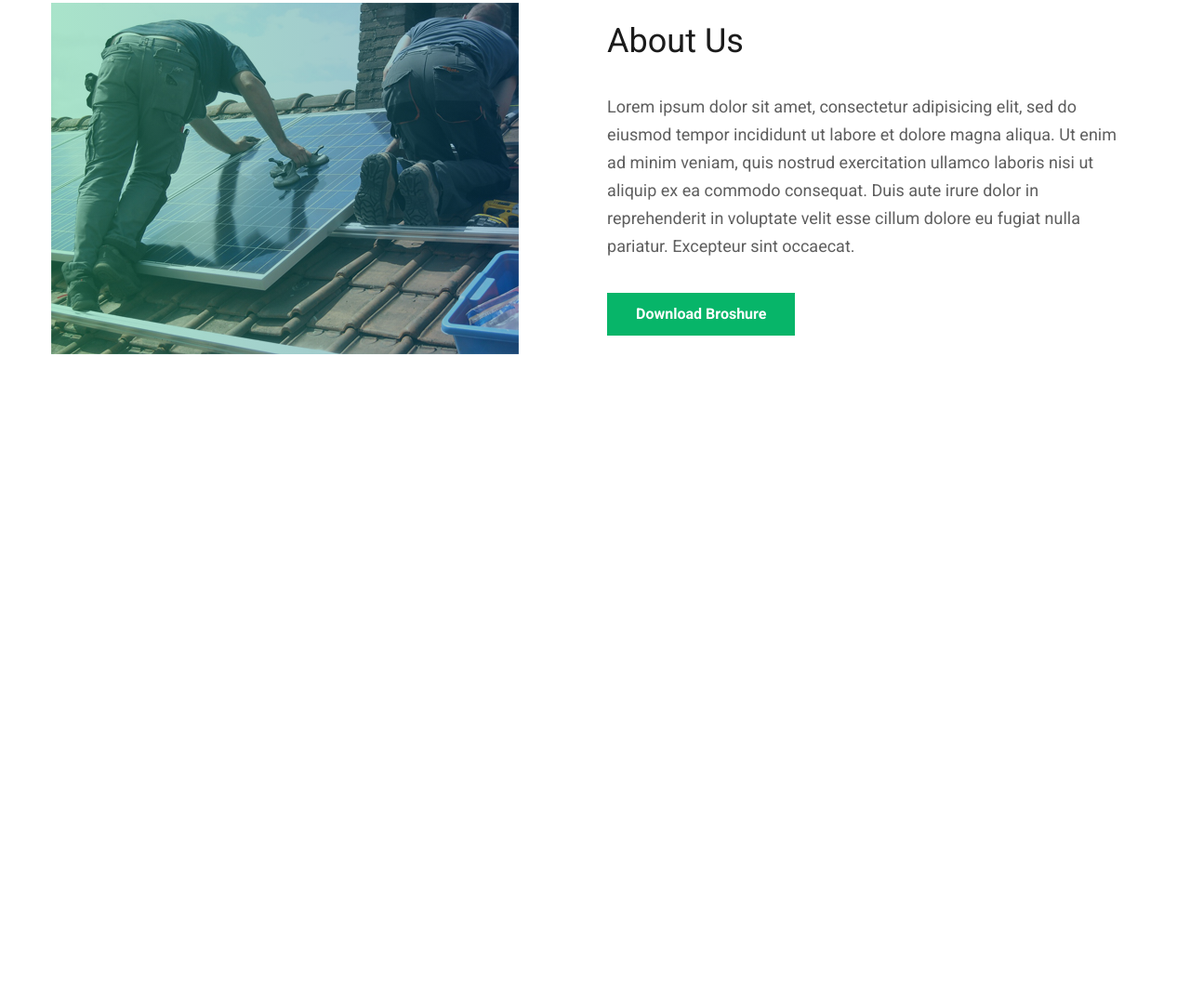
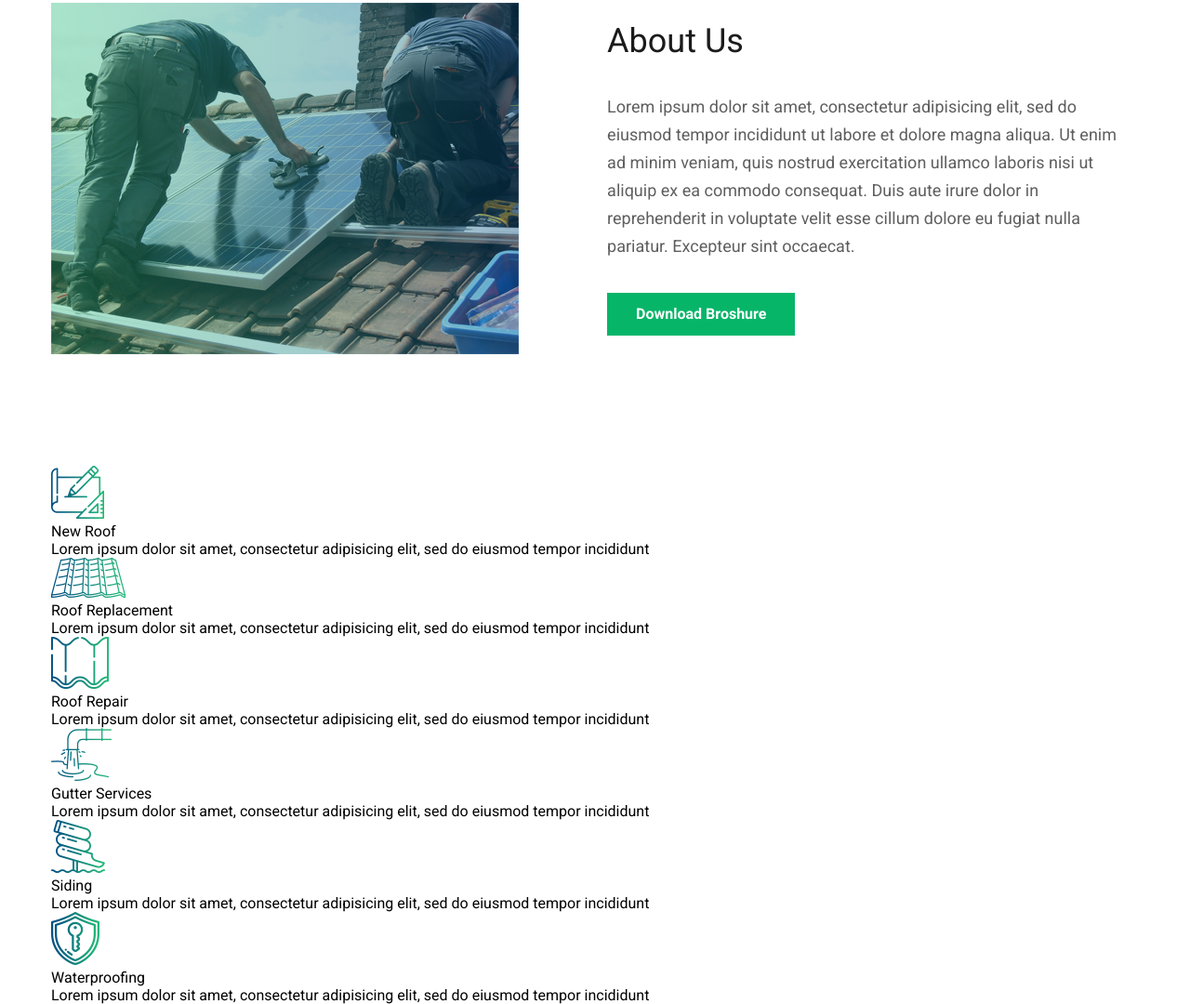
Before and after one commit to VadimKhom/solar, a plain HTML site: page index.html in a window 1280 px wide. Shown: the part 917-1997 px from the top of the page at 93% size. Before the commit the page ends 1418 px from the top, so only its background shows below. Drawn offline with Linux system fonts and the light colour scheme.

Commit message:
block with icons was created

```diff
--- a/index.html
+++ b/index.html
@@ -37,6 +37,50 @@
                 </div>
             </div>
         </div>
+        <div class="icons wrap">
+            <div class="icons__elements">
+                <div class="icons__img">
+                    <img src="img/icon1.png" alt="">
+                </div>
+                <p class="icons__title">New Roof</p>
+                <p>Lorem ipsum dolor sit amet, consectetur adipisicing elit, sed do eiusmod tempor incididunt</p>
+            </div>
+            <div class="icons__elements">
+                <div class="icons__img">
+                    <img src="img/icon2.png" alt="">
+                </div>
+                <p class="icons__title">Roof Replacement</p>
+                <p>Lorem ipsum dolor sit amet, consectetur adipisicing elit, sed do eiusmod tempor incididunt</p>
+            </div>
+            <div class="icons__elements">
+                <div class="icons__img">
+                    <img src="img/icon3.png" alt="">
+                </div>
+                <p class="icons__title">Roof Repair</p>
+                <p>Lorem ipsum dolor sit amet, consectetur adipisicing elit, sed do eiusmod tempor incididunt</p>
+            </div>
+            <div class="icons__elements">
+                <div class="icons__img">
+                    <img src="img/icon4.png" alt="">
+                </div>
+                <p class="icons__title">Gutter Services</p>
+                <p>Lorem ipsum dolor sit amet, consectetur adipisicing elit, sed do eiusmod tempor incididunt</p>
+            </div>
+            <div class="icons__elements">
+                <div class="icons__img">
+                    <img src="img/icon5.png" alt="">
+                </div>
+                <p class="icons__title">Siding</p>
+                <p>Lorem ipsum dolor sit amet, consectetur adipisicing elit, sed do eiusmod tempor incididunt</p>
+            </div>
+            <div class="icons__elements">
+                <div class="icons__img">
+                    <img src="img/icon6.png" alt="">
+                </div>
+                <p class="icons__title">Waterproofing</p>
+                <p>Lorem ipsum dolor sit amet, consectetur adipisicing elit, sed do eiusmod tempor incididunt</p>
+            </div>
+        </div>
     </div>
 </body>
 
```
